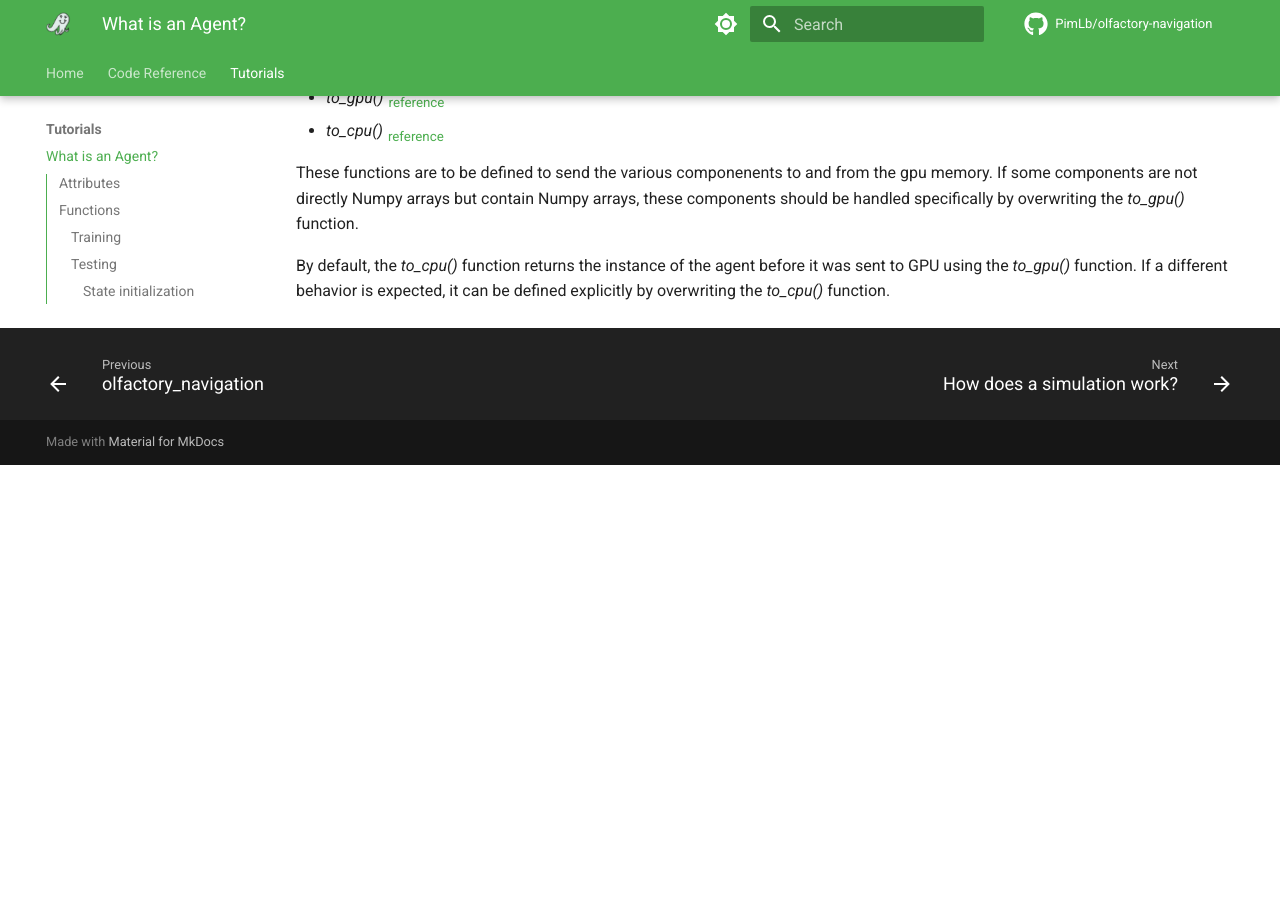
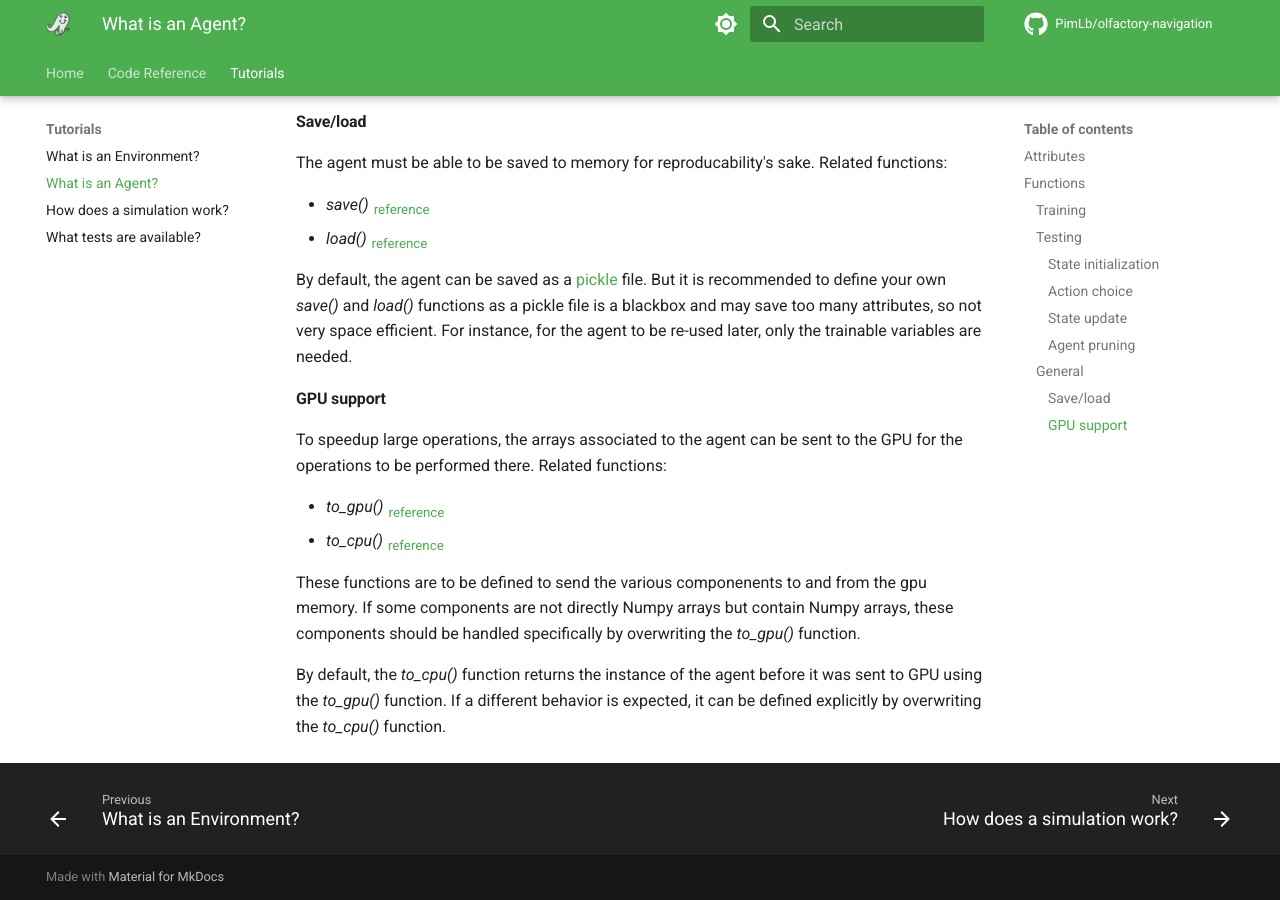
Before and after one commit to PimLb/olfactory-navigation, an MkDocs documentation site: the page built from docs/tutorials/agent_description.md, in a window 1280 px wide and 900 px high, scrolled down 3379 px. Built offline with MkDocs 1.6.1 and Material for MkDocs 9.7.7, drawn with Linux system fonts in a browser that asks for light colours; comment, search, counter and statistics services are not loaded; before the commit the page ends 3844 px from its top, so only the background shows below that.

Commit message:
Some refactoring

```diff
--- a/docs/agent_creation.md
+++ b/docs/tutorials/agent_description.md
@@ -1,8 +1,8 @@
 The concept of an agent within the olfactory navigation framework is a an abstract concept.
 
-Fundamentally, to create an agent, the user has to create a [subclass](https://www.w3schools.com/python/python_inheritance.asp) of the generic [Agent](reference/agent.md) class. Along with this, the various functions need to be overwritten as needed. This article will describe the various components of the Agent class and how to make one for yourself with some examples.
+Fundamentally, to create an agent, the user has to create a [subclass](https://www.w3schools.com/python/python_inheritance.asp) of the generic [Agent](../reference/agent.md) class. Along with this, the various functions need to be overwritten as needed. This article will describe the various components of the Agent class and how to make one for yourself with some examples.
 
-The various components can be seperated between the [attributes](#attributes) and [methods or functions](#functions). The functions can be grouped in the following categories [training](#training), [testing](#testing), and [general](#general) functions. As part of the testing function, the functions required to interact with the [*run_test()*](reference/simulation.md#olfactory_navigation.simulation.run_test) function.
+The various components can be seperated between the [attributes](#attributes) and [methods or functions](#functions). The functions can be grouped in the following categories [training](#training), [testing](#testing), and [general](#general) functions. As part of the testing function, the functions required to interact with the [*run_test()*](../reference/simulation.md#olfactory_navigation.simulation.run_test) function.
 
 Table Of Content:
 
@@ -24,7 +24,7 @@ Table Of Content:
 
 The agent has a set of attributes by default. Here is a list of some important attributes:
 
-- *environment*: The [Environment](reference/environment.md) the agent should be trained on.
+- *environment*: The [Environment](../reference/environment.md) the agent should be trained on.
 - *threshold*: The olfactory sensitivity of the agent. A list of multiple threshold can also be set to represent the agent being able to smell different concentrations of odors.
 - *action_set*: A list of the actions available to the agent. It should be an array of different action vectors.
 
@@ -42,7 +42,7 @@ Following this, other attributes can be defined within the init function. Those
 
 ### Training
 
-Function: *train()* <sub>[reference](reference/agent.md#olfactory_navigation.agent.Agent.train)</sub>
+Function: *train()* <sub>[reference](../reference/agent.md#olfactory_navigation.agent.Agent.train)</sub>
 
 For the training part, the concept of the agent is trained. We define the brain of the agent. It is optional to overwrite this function as we can imagine an agent that has some hard-coded behavior and therefore does not require training.
 
@@ -50,18 +50,18 @@ For the training part, the concept of the agent is trained. We define the brain
 
 ### Testing
 
-For the testing, the agent needs to be able to interact be interacted with from the [*run_test()*](reference/simulation.md#olfactory_navigation.simulation.run_test) function of the [simulation](reference/simulation.md) module.
+For the testing, the agent needs to be able to interact be interacted with from the [*run_test()*](../reference/simulation.md#olfactory_navigation.simulation.run_test) function of the [simulation](../reference/simulation.md) module.
 
 For this the following functions need to be implemented:
 
-1. *initialize_state(n)* <sub>[reference](reference/agent.md#olfactory_navigation.agent.Agent.initialize_state)</sub>
-2. *choose_action()* <sub>[reference](reference/agent.md#olfactory_navigation.agent.Agent.choose_action)</sub>
-3. *update_state(observation, source_reached)* <sub>[reference](reference/agent.md#olfactory_navigation.agent.Agent.update_state)</sub>
-4. *kill(simulations_to_kill)* <sub>[reference](reference/agent.md#olfactory_navigation.agent.Agent.kill)</sub>
+1. *initialize_state(n)* <sub>[reference](../reference/agent.md#olfactory_navigation.agent.Agent.initialize_state)</sub>
+2. *choose_action()* <sub>[reference](../reference/agent.md#olfactory_navigation.agent.Agent.choose_action)</sub>
+3. *update_state(observation, source_reached)* <sub>[reference](../reference/agent.md#olfactory_navigation.agent.Agent.update_state)</sub>
+4. *kill(simulations_to_kill)* <sub>[reference](../reference/agent.md#olfactory_navigation.agent.Agent.kill)</sub>
 
 #### State initialization
 
-Function: *initialize_state(n)* <sub>[reference](reference/agent.md#olfactory_navigation.agent.Agent.initialize_state)</sub>
+Function: *initialize_state(n)* <sub>[reference](../reference/agent.md#olfactory_navigation.agent.Agent.initialize_state)</sub>
 
 In this function, the way the initial state of an agent should be has to be implemented. For example, say the agent concept you are defining relies on a clock system, at this step, the clocks for the *n* agents would be initialized for example at zero. Another example is for the POMDP-based agents, the initial "belief" of the agent has to be set.
 
@@ -69,7 +69,7 @@ Note: This step can be skipped with a *skip_initialization* parameter of the *ru
 
 #### Action choice
 
-Function: *choose_action()* <sub>[reference](reference/agent.md#olfactory_navigation.agent.Agent.choose_action)</sub>
+Function: *choose_action()* <sub>[reference](../reference/agent.md#olfactory_navigation.agent.Agent.choose_action)</sub>
 
 In the step of the simulation process, it is asked of the agent(s) to choose an action to make based on their internal state (clock or something else), hence why no parameter is being passed here.
 
@@ -77,7 +77,7 @@ The action chosen should be a vector (or a list of vectors) with the first compo
 
 #### State update
 
-Function: *update_state(observation, source_reached)* <sub>[reference](reference/agent.md#olfactory_navigation.agent.Agent.update_state)</sub>
+Function: *update_state(observation, source_reached)* <sub>[reference](../reference/agent.md#olfactory_navigation.agent.Agent.update_state)</sub>
 
 Following the action of the agent being applied, an observation is returned to it along with a cue of whether or not it has found the source of the odor. The odor cue that is returned to the agent depends on the actual position of the agent relative to the odor source (which is unknown to him). The odor cue returned to the agent doesn't only depend on its physical position, it also depend on the time of the simulation. Unless specified otherwise using the *time_shift* parameter of the *run_test()* function, the time starts at zero for all of the agents.
 
@@ -85,7 +85,7 @@ This function is therefore meant for the agent to update its internal state base
 
 #### Agent pruning
 
-Function: *kill(simulations_to_kill)* <sub>[reference](reference/agent.md#olfactory_navigation.agent.Agent.kill)</sub>
+Function: *kill(simulations_to_kill)* <sub>[reference](../reference/agent.md#olfactory_navigation.agent.Agent.kill)</sub>
 
 When a agent reached the source, the simulation will not keep track if it anymore and will prune it's position its memory. This is done to speed up the simulation as more and more agents reach the source. The simulation therefore returns to agent which is to so the states of the agents that have reached the source can also be pruned.
 
@@ -99,8 +99,8 @@ This is done by sending a boolean array of which agent's states are the be prune
 
 The agent must be able to be saved to memory for reproducability's sake. Related functions:
 
-- *save()* <sub>[reference](reference/agent.md#olfactory_navigation.agent.Agent.save)</sub>
-- *load()* <sub>[reference](reference/agent.md#olfactory_navigation.agent.Agent.load)</sub>
+- *save()* <sub>[reference](../reference/agent.md#olfactory_navigation.agent.Agent.save)</sub>
+- *load()* <sub>[reference](../reference/agent.md#olfactory_navigation.agent.Agent.load)</sub>
 
 By default, the agent can be saved as a [pickle](https://realpython.com/python-pickle-module/) file. But it is recommended to define your own *save()* and *load()* functions as a pickle file is a blackbox and may save too many attributes, so not very space efficient. For instance, for the agent to be re-used later, only the trainable variables are needed.
 
@@ -108,8 +108,8 @@ By default, the agent can be saved as a [pickle](https://realpython.com/python-p
 
 To speedup large operations, the arrays associated to the agent can be sent to the GPU for the operations to be performed there. Related functions:
 
-- *to_gpu()* <sub>[reference](reference/agent.md#olfactory_navigation.agent.Agent.to_gpu)</sub>
-- *to_cpu()* <sub>[reference](reference/agent.md#olfactory_navigation.agent.Agent.to_cpu)</sub>
+- *to_gpu()* <sub>[reference](../reference/agent.md#olfactory_navigation.agent.Agent.to_gpu)</sub>
+- *to_cpu()* <sub>[reference](../reference/agent.md#olfactory_navigation.agent.Agent.to_cpu)</sub>
 
 These functions are to be defined to send the various componenents to and from the gpu memory. If some components are not directly Numpy arrays but contain Numpy arrays, these components should be handled specifically by overwriting the *to_gpu()* function.
 
--- a/mkdocs.yml
+++ b/mkdocs.yml
@@ -22,12 +22,10 @@ theme:
         name: Switch to light mode
   features:
     - navigation.footer
-    - navigation.expand
     - navigation.path
     - navigation.top
     - navigation.tabs
     - navigation.tabs.sticky
-    - toc.integrate
   icon:
     repo: fontawesome/brands/github
 
@@ -52,5 +50,7 @@ nav:
   - Home: 'index.md'
   - Code Reference: reference/
   - Tutorials:
-    - 'What is an Agent?': 'agent_creation.md'
-    - 'How does a simulation work?': 'simulation_process.md'
+    - 'What is an Environment?': 'tutorials/environment_description.md'
+    - 'What is an Agent?': 'tutorials/agent_description.md'
+    - 'How does a simulation work?': 'tutorials/simulation_process.md'
+    - 'What tests are available?': 'tutorials/available_tests.md'
```
Also changed, not shown: docs/index.md (+7 -2 lines), docs/tutorials/simulation_process.md (renamed from docs/simulation_process.md, +14 -14 lines), docs/tutorials/available_tests.md (added), docs/tutorials/environment_description.md (added).
